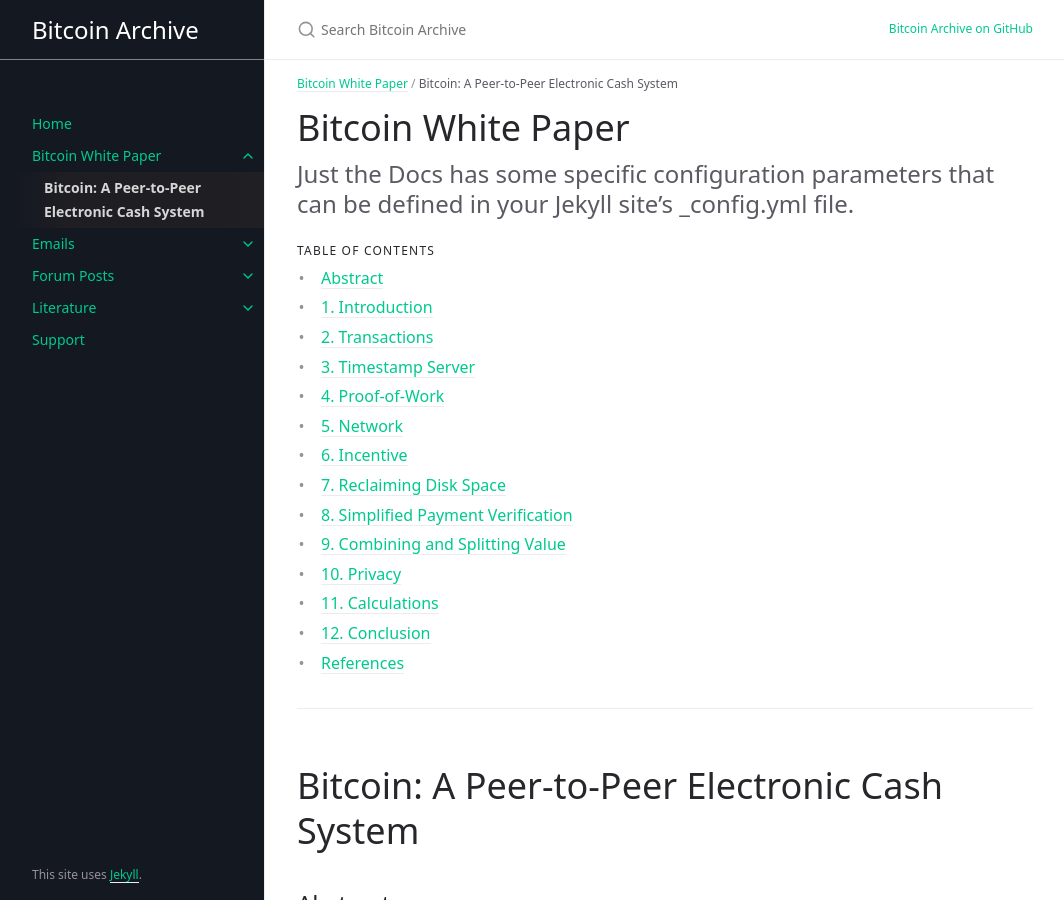
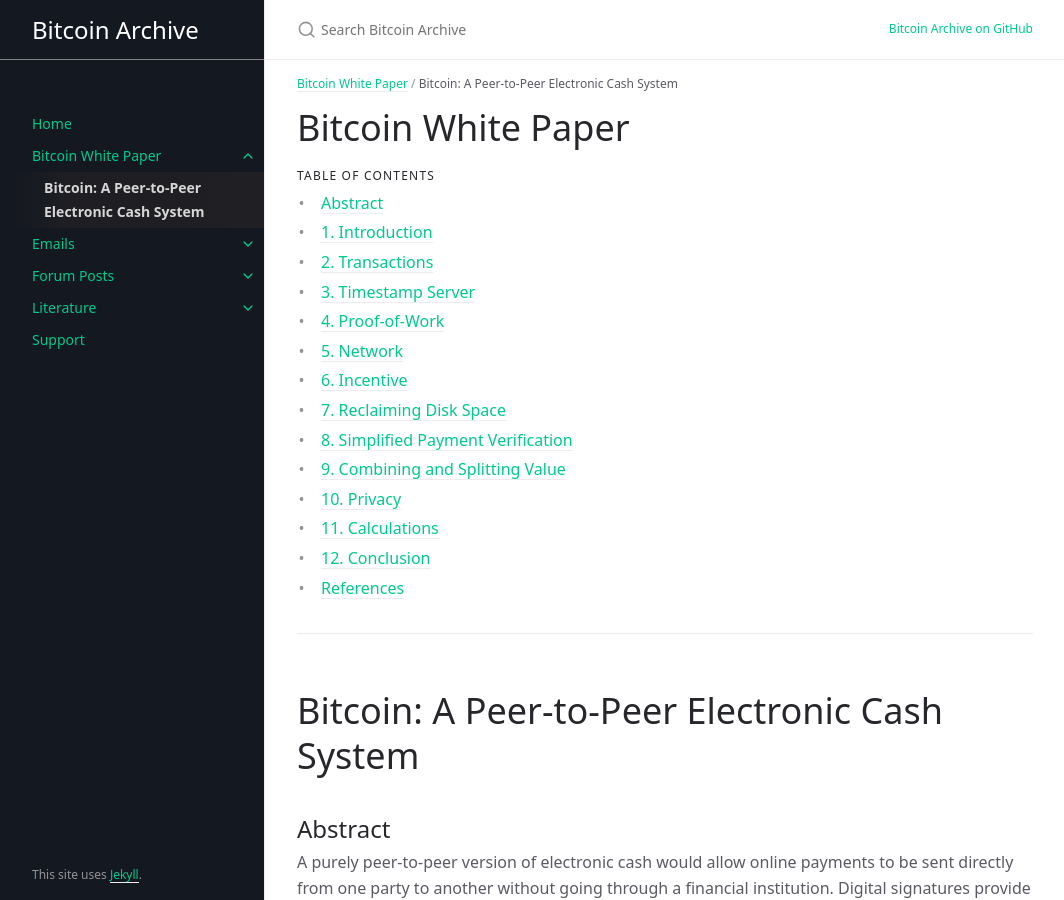
Before and after one commit to wakgill/bitcoin-archive, a Jekyll site: the page built from docs/whitepaper/en.md, in a window 1280 px wide and 900 px high. Shown: the whole window, without its empty margins (107-1171 px from the left). Built offline with Jekyll 4.4.1, drawn with Linux system fonts in a browser that asks for light colours; nearby versions of some CDN libraries; some web fonts are replaced.

Commit message:
Update en.md

```diff
--- a/docs/whitepaper/en.md
+++ b/docs/whitepaper/en.md
@@ -7,9 +7,6 @@ nav_order: 1
 
 # Bitcoin White Paper
 {: .no_toc }
-
-Just the Docs has some specific configuration parameters that can be defined in your Jekyll site's _config.yml file.
-{: .fs-6 .fw-300 }
 
 ## Table of contents
 {: .no_toc .text-delta }
```
